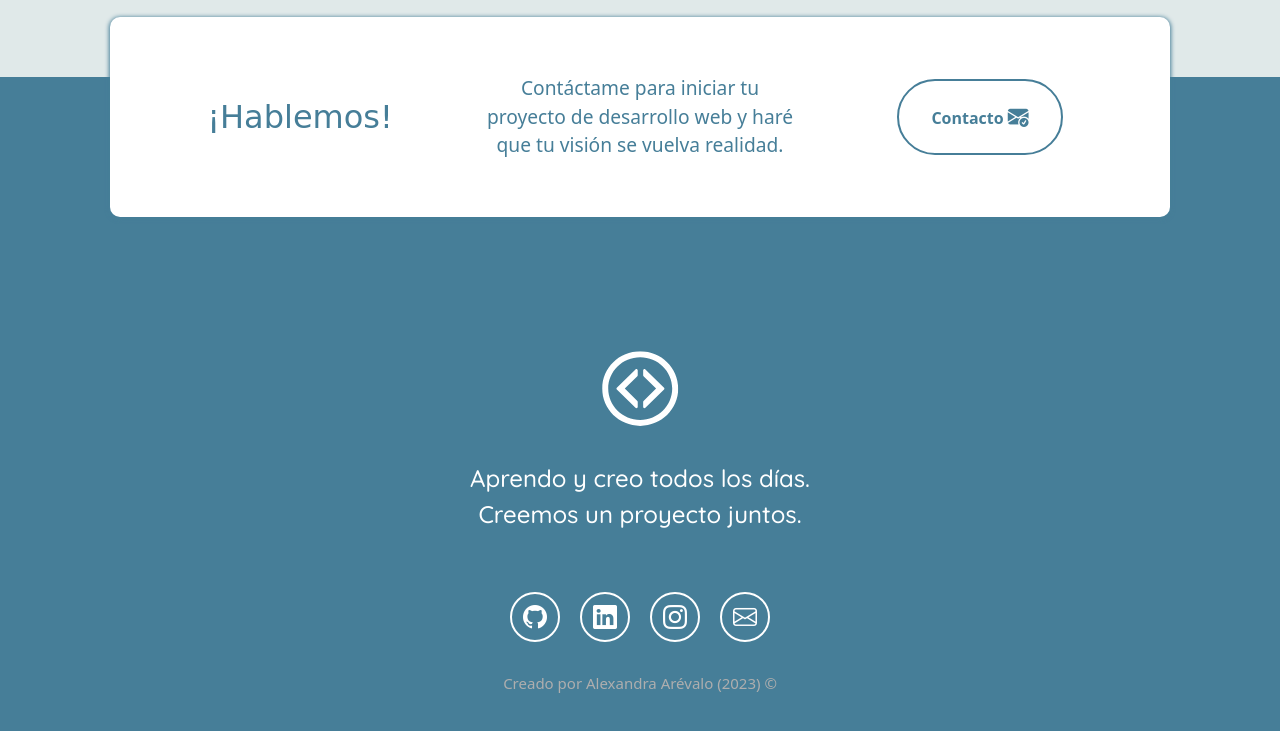
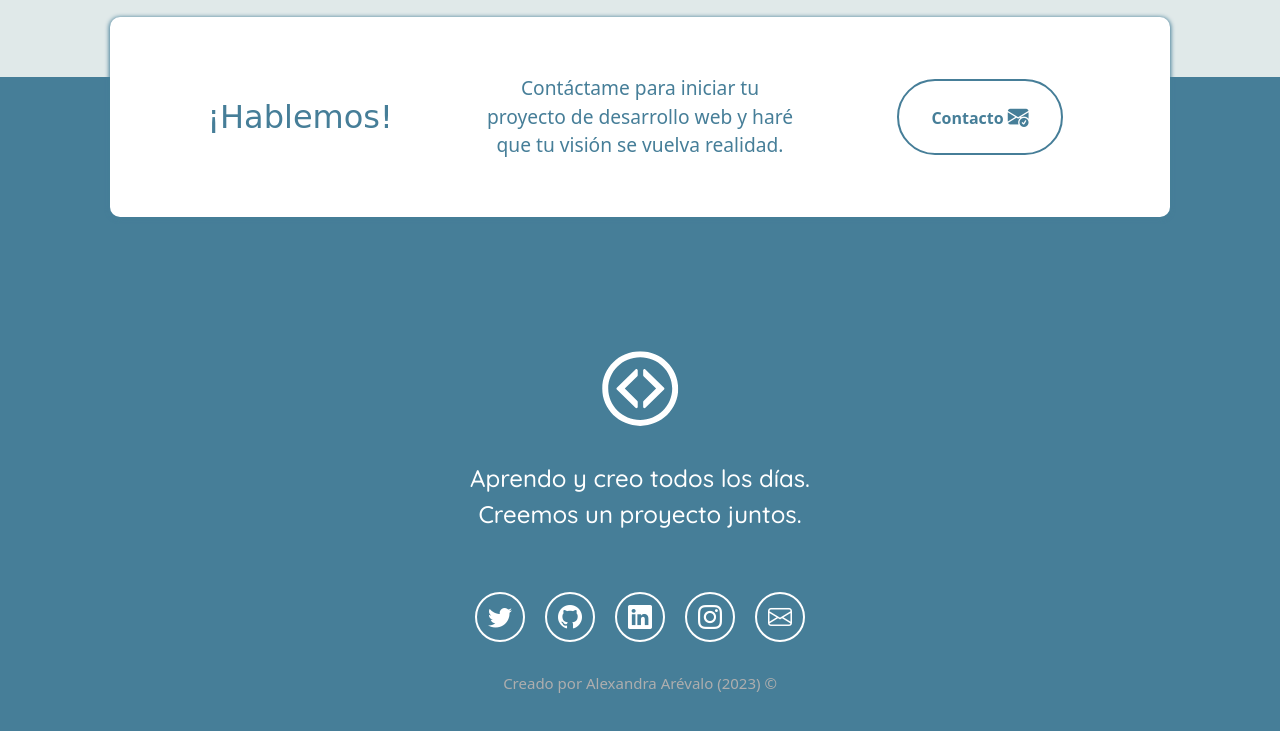
Before and after one commit to alexa-arevalo/alexa-arevalo.github.io, a plain HTML site: page index.html in a window 1280 px wide. Shown: the part 3480-4211 px from the top of the page. Drawn offline with nearby package versions, Linux system fonts and the light colour scheme; a web font is replaced by a local one.

Commit message:
Update index.html

```diff
--- a/index.html
+++ b/index.html
@@ -315,8 +315,8 @@
       <img class="footer-logo" src="imagenes/icono-blanco.svg" alt="Logo del portafolio">
       <p class="footer-texto text-center">Aprendo y creo todos los días.<br>Creemos un proyecto juntos.</p>
       <div class="iconos-redes-sociales d-flex flex-wrap align-items-center justify-content-center">
-        <!--<a href="https://twitter.com/rdz00?t=2MDdDEvuHiRMe2gLiDH8Jg&s=09" target="_blank" rel="noopener noreferrer">
-          <i class="bi bi-twitter"></i>-->
+        <a href="https://twitter.com/rdz00?t=2MDdDEvuHiRMe2gLiDH8Jg&s=09" target="_blank" rel="noopener noreferrer">
+          <i class="bi bi-twitter"></i>
         </a>
         <a href="https://github.com/alexa-arevalo" target="_blank" rel="noopener noreferrer">
           <i class="bi bi-github"></i>
```
